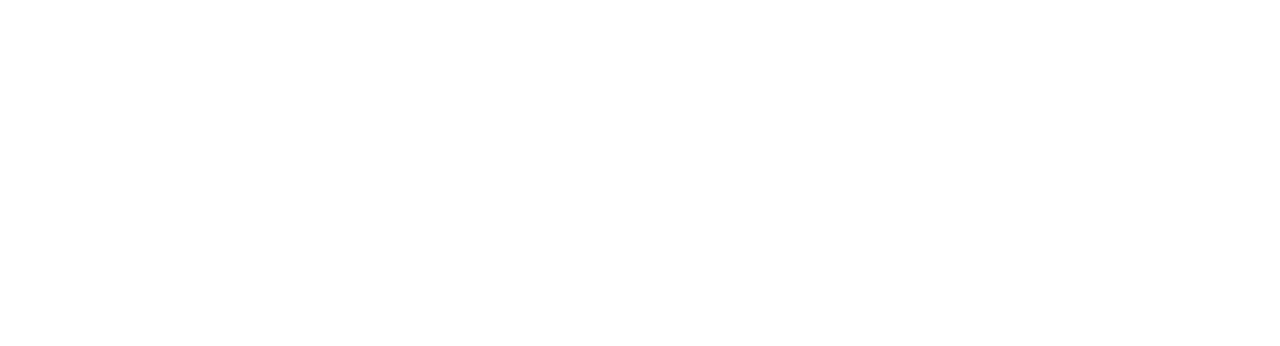
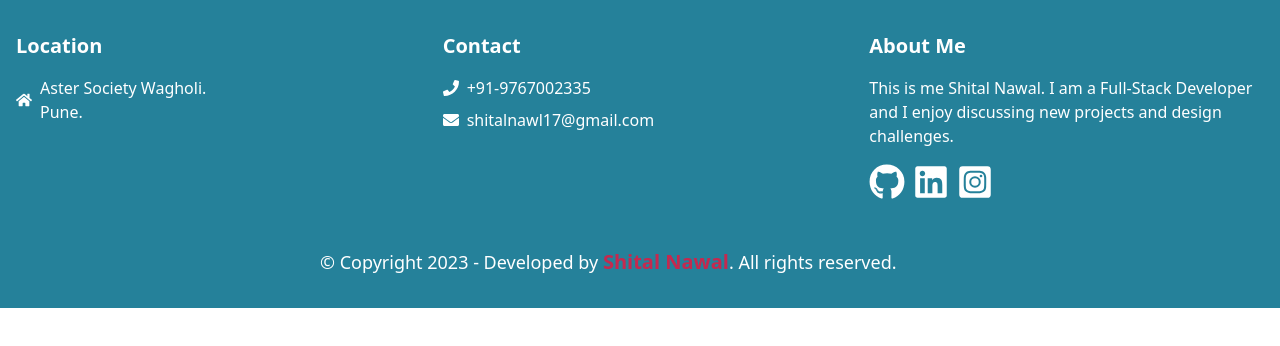
Before and after one commit to ShitalNawal/JWT-Login, a React (Create React App) app: page /footer in a window 1280 px wide. Before the commit this address had no page. Shown: the top 346 px of the page. Built offline with nearby package versions, Linux system fonts and the light colour scheme.

Commit message:
Add Footer

```diff
--- a/package.json
+++ b/package.json
@@ -9,6 +9,7 @@
     "axios": "^1.6.7",
     "react": "^18.2.0",
     "react-dom": "^18.2.0",
+    "react-icons": "^5.0.1",
     "react-router-dom": "^6.22.0",
     "react-scripts": "5.0.1",
     "web-vitals": "^2.1.4"
--- a/src/App.js
+++ b/src/App.js
@@ -11,6 +11,7 @@
 import { AuthProvider } from "./Components/AuthContext/AuhContext";
 import ProtectedRoute from "./Components/ProtectedRoute/ProtectedRoute";
 import Skills from "./Components/Skills/Skills";
+import Footer from "./Components/Footer/Footer";
 
 const App = () => {
   return (
@@ -18,6 +19,7 @@
       <Router>
         <Routes>
           {/* <Route path="/" element={<Header />} /> */}
+          <Route path="/footer" element={<Footer />} />
           <Route path="/signUp" element={<SignUp />} />
           <Route path="/signIn" element={<SignIn />} />
           <Route path="/" element={<Dashboard />} />
--- a/src/Components/About/About.js
+++ b/src/Components/About/About.js
@@ -1,5 +1,6 @@
 import React from "react";
 import Header from "../Header/Header";
+import Footer from "../Footer/Footer";
 function About() {
   return (
     <main className="bg-gradient-to-r from-cyan-300 via-blue-300 to-violet-300  h-full w-full ">
@@ -228,6 +229,7 @@
         </div>
         <hr className="mt-8" />
       </div>
+      <Footer/>
     </main>
   );
 }
--- a/src/Components/Contact/Contact.js
+++ b/src/Components/Contact/Contact.js
@@ -1,6 +1,7 @@
 import React, { useState } from "react";
 import Header from "../Header/Header";
 import { useNavigate } from "react-router-dom";
+import Footer from "../Footer/Footer";
 import axios from "axios";
 function Contact() {
   const [name, setName] = useState("");
@@ -130,6 +131,7 @@
           </div>
         </div>
       </div>
+      <Footer/>
     </main>
   );
 }
--- /dev/null
+++ b/src/Components/Footer/Footer.js
@@ -0,0 +1,78 @@
+import React from "react";
+import {
+  FaHome,
+  FaPhone,
+  FaEnvelope,
+  FaGit,
+  FaGithub,
+  FaLinkedin,
+  FaInstagramSquare,
+} from "react-icons/fa";
+
+const Footer = () => {
+  return (
+    <footer className="bg-cyan-700 text-white py-8 mb-0  opacity-90 z-0">
+      <div className="container mx-auto flex flex-wrap">
+        <div className="w-full md:w-1/2 lg:w-1/3 px-4 mb-8">
+          <h2 className="text-xl font-bold mb-4">Location</h2>
+          <div className="flex items-center">
+            <FaHome className="mr-2" />
+            <div>
+              <p>Aster Society Wagholi.</p>
+              <p>Pune.</p>
+            </div>
+          </div>
+        </div>
+        <div className="w-full md:w-1/2 lg:w-1/3 px-4 mb-8">
+          <h2 className="text-xl font-bold mb-4">Contact</h2>
+          <div className="flex items-center">
+            <FaPhone className="mr-2" />
+            <p>+91-9767002335</p>
+          </div>
+          <div className="flex items-center mt-2">
+            <FaEnvelope className="mr-2" />
+            <p>shitalnawl17@gmail.com</p>
+          </div>
+        </div>
+        <div className="w-full lg:w-1/3 px-4 mb-8">
+          <h2 className="text-xl font-bold mb-4">About Me</h2>
+          <p>
+            This is me Shital Nawal. I am a Full-Stack Developer and I enjoy
+            discussing new projects and design challenges.
+          </p>
+          <div className="flex mt-4">
+            <a
+              href="https://github.com/ShitalNawal"
+              target="_blank"
+              rel="noopener noreferrer"
+              className="mr-2 text-4xl "
+            >
+              <FaGithub />
+            </a>
+            <a
+              href="https://www.linkedin.com/in/shital-nawal-898aa5220/"
+              target="_blank"
+              rel="noopener noreferrer"
+              className="mr-2 text-4xl"
+            >
+              <FaLinkedin />
+            </a>
+            <a
+              href="https://www.instagram.com/shital.1761?igsh=MWkzZ2plaWV4bHJjaw=="
+              target="_blank"
+              rel="noopener noreferrer"
+              className="text-4xl"
+            >
+              <FaInstagramSquare />
+            </a>
+          </div>
+
+        </div>
+        <p className="text-white mt-4 text-center text-lg px-80">&copy; Copyright 2023 - Developed by <span className="text-rose-700 text-xl font-bold">Shital Nawal</span>. All rights reserved.</p>
+
+      </div>
+    </footer>
+  );
+};
+
+export default Footer;
--- a/src/Components/Profile/messages.js
+++ b/src/Components/Profile/messages.js
@@ -1,6 +1,6 @@
 import React, { useState, useEffect } from 'react';
 import Header from "../Header/Header";
-
+import Footer from '../Footer/Footer';
 function Messages() {
   const [messages, setMessages] = useState([]);
 
@@ -16,9 +16,9 @@
   }, []);
 
   return (
-    <main className="bg-gradient-to-r from-cyan-300 via-blue-300 to-violet-300 h-screen w-screen">
+    <main className="bg-gradient-to-r from-cyan-300 via-blue-300 to-violet-300 h-full w-screen">
       <Header />
-      <div className="container mx-auto text-teal-800  mt-8">
+      <div className="container mx-auto text-teal-800  mt-8 pb-48">
         <h1 className="text-2xl font-bold mb-4">Notifications: </h1>
         <div className="grid grid-cols-2 gap-4">
           {messages.map(message => (
@@ -34,6 +34,7 @@
           ))}
         </div>
       </div>
+      <Footer/>
     </main>
   );
 }
--- a/src/Components/SignIn/signIn.js
+++ b/src/Components/SignIn/signIn.js
@@ -2,6 +2,7 @@
 import axios from "axios";
 import { useNavigate } from "react-router";
 import Header from "../Header/Header";
+import Footer from "../Footer/Footer";
 const SignIn = () => {
   const [email, setEmail] = useState("");
   const [password, setPassword] = useState("");
@@ -78,6 +79,7 @@
         </form>
       </div>
     </div>
+    <Footer/>
     </main>
   );
 };
--- a/src/Components/SignUp/SignUp.js
+++ b/src/Components/SignUp/SignUp.js
@@ -2,7 +2,7 @@
 import axios from "axios";
 import { useNavigate } from "react-router-dom";
 import Header from "../Header/Header";
-
+import Footer from "../Footer/Footer";
 const SignUp = () => {
   const [email, setEmail] = useState("");
   const [password, setPassword] = useState("");
@@ -95,6 +95,7 @@
         </form>
       </div>
     </div>
+    <Footer/>
     </main>
   );
 };
--- a/src/Components/Skills/Skills.js
+++ b/src/Components/Skills/Skills.js
@@ -1,6 +1,6 @@
 import React from "react";
 import Header from "../Header/Header";
-
+import Footer from "../Footer/Footer";
 function Skills() {
   return (
     <main className="bg-gradient-to-r from-cyan-300 via-blue-300 to-violet-300 h-full relative">
@@ -27,6 +27,7 @@
           <SkillItem name="MYSQL" percentage={80} />
         </div>
       </div>
+      <Footer/>
     </main>
   );
 }
--- a/src/Dashboard.js
+++ b/src/Dashboard.js
@@ -1,7 +1,8 @@
 import React from 'react';
 import Header from './Components/Header/Header';
-import Skills from './Components/Skills/Skills';
+
 import { Link } from 'react-router-dom';
+import Footer from './Components/Footer/Footer';
 
 const SkillItem = ({ name, percentage }) => {
   return (
@@ -15,7 +16,9 @@
       </div>
       <p className="mt-1 text-sm text-gray-600">{percentage}%</p>
     </div>
+
   );
+
 };
 
 function Dashboard() {
@@ -56,6 +59,7 @@
           </div>
         </div>
         </div>
+        <Footer/>
     </main>
 
   );
```
Also changed, not shown: 1 other file (tests, documents, lock files or other folders).
